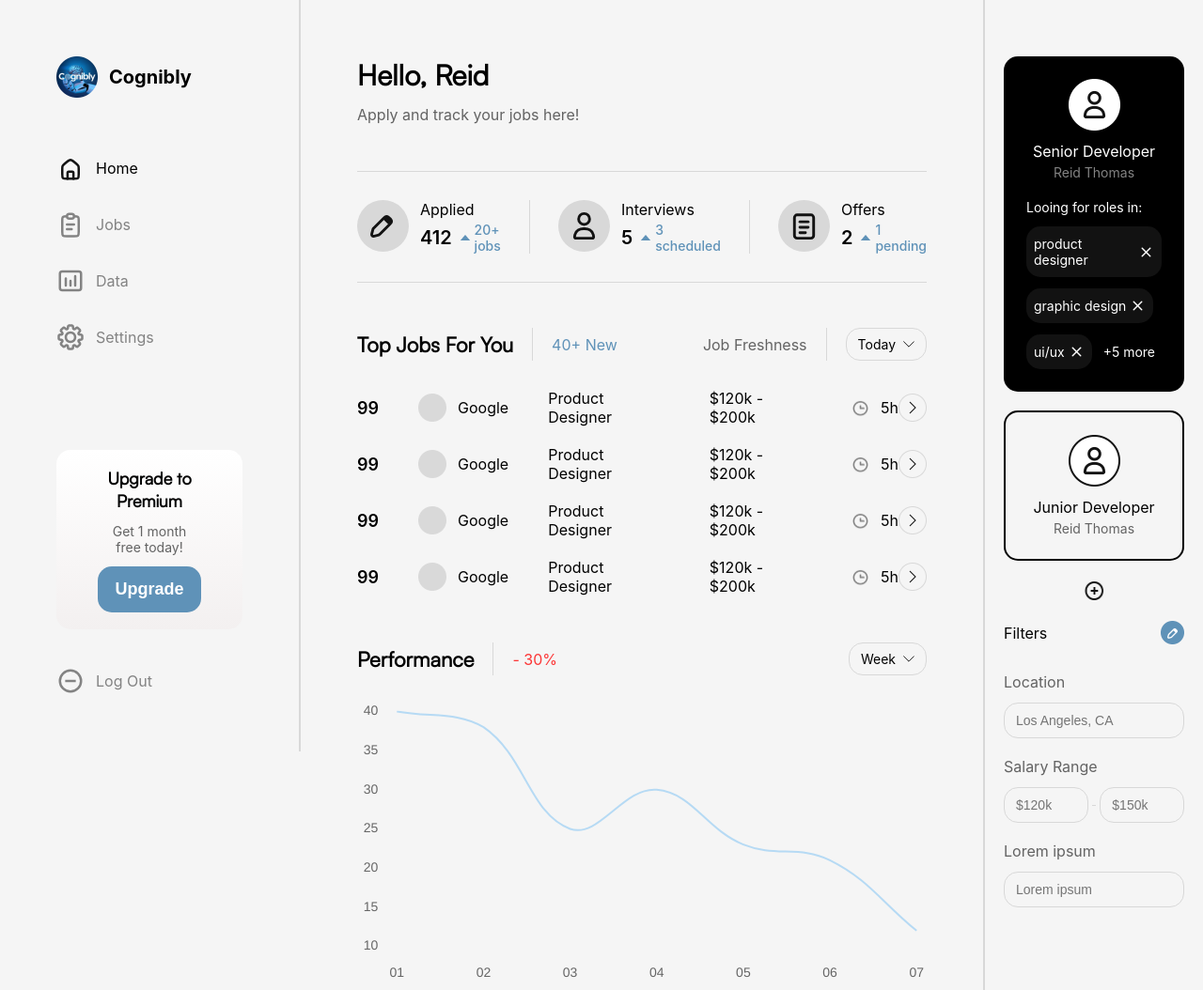
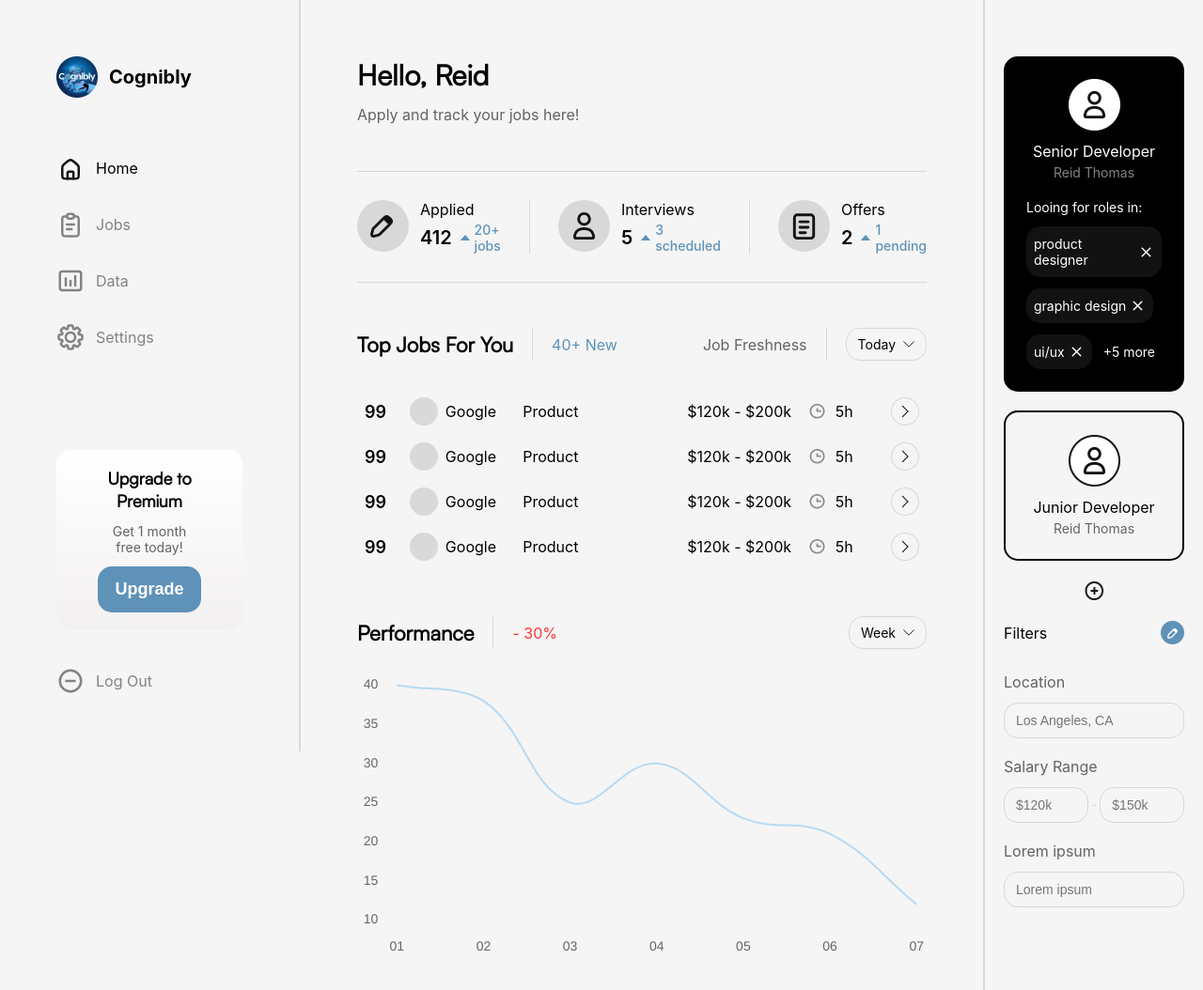
Before and after one commit to akechi0523/cognibly_frontend, a plain HTML site: page pages/dashboard/home.html in a window 1280 px wide. Shown: the top 1054 px of the page at 94% size. Drawn offline with nearby package versions, Linux system fonts and the light colour scheme.

Commit message:
dashboard home job table

```diff
--- a/css/home.css
+++ b/css/home.css
@@ -376,7 +376,7 @@ body {
 }
 
 .job {
-    display: flex;
+    display: none;
     justify-content: space-between;
     align-items: center;
     color: black;
@@ -389,21 +389,36 @@ body {
     align-items: center;
 }
 
-.job-id {
-    font-size: 18px;
-    font-weight: 600;
+table {
+    border-collapse: collapse;
+    table-layout: fixed;
+}
+td {
+    height: 40px;
+    padding: 4px 8px;
+    text-align: left;
+}
+
+td img {
+    vertical-align: top;
 }
 
 .company {
     display: flex;
-    gap: 12px;
     align-items: center;
 }
 
-.job-timeline {
-    display: flex;
-    gap: 12px;
-    align-items: center;
+
+.company img {
+    margin-right: 8px;
+}
+.job-timeline img {
+    margin-right: 5px;
+}
+
+.job-id {
+    font-size: 18px;
+    font-weight: 600;
 }
 
 .performance-percent {
@@ -751,4 +766,7 @@ input[type=text], textarea {
     .user {
         display: none;
     }
+    .job-table {
+        display: none;
+    }
 }
--- a/pages/dashboard/home.html
+++ b/pages/dashboard/home.html
@@ -368,6 +368,88 @@
                             </div>
                             <img width="30px" height="30px" src="../../images/arrow-right.png" alt="arrow">
                         </div>
+
+                        <div class="job-table">
+                            <table style="overflow-x: auto;">
+                                <col style="width: 8%;"/>
+                                <col style="width: 20%;"/>
+                                <col style="width: 30%;"/>
+                                <col style="width: 22%;"/>
+                                <col style="width: 15%;"/>
+                                <col style="width: 5%;"/>
+                                <tr>
+                                    <td class="job-id">99</td>
+                                    <td>
+                                        <div class="company">
+                                            <img style="margin-right: 8px;" width="30px" height="30px" src="../../images/social.png" alt="company-logo">
+                                            Google
+                                        </div>
+                                    </td>
+                                    <td><div>Product</div></td>
+                                    <td>$120k - $200k</td>
+                                    <td class="job-timeline">
+                                        <img width="19px" height="19px" src="../../images/clock-icon.png" alt="clock"> 5h
+                                    </td>
+                                    <td>
+                                        <img width="30px" height="30px" src="../../images/arrow-right.png" alt="arrow">
+                                    </td>
+                                </tr>
+                                <tr>
+                                    <td class="job-id">99</td>
+                                    <td>
+                                        <div class="company">
+                                            <img style="margin-right: 8px;" width="30px" height="30px" src="../../images/social.png" alt="company-logo">
+                                            Google
+                                        </div>
+                                    </td>
+                                    <td><div>Product </div></td>
+                                    <td>$120k - $200k</td>
+                                    <td class="job-timeline">
+                                        <img width="19px" height="19px" src="../../images/clock-icon.png" alt="clock"> 5h
+                                    </td>
+                                    <td>
+                                        <img width="30px" height="30px" src="../../images/arrow-right.png" alt="arrow">
+                                    </td>
+                                </tr>
+                                <tr>
+                                    <td class="job-id">99</td>
+                                    <td>
+                                        <div class="company">
+                                            <img style="margin-right: 8px;" width="30px" height="30px" src="../../images/social.png" alt="company-logo">
+                                            Google
+                                        </div>
+                                    </td>
+                                    <td><div>Product </div></td>
+                                    <td>$120k - $200k</td>
+                                    <td class="job-timeline">
+                                        <img width="19px" height="19px" src="../../images/clock-icon.png" alt="clock"> 5h
+                                    </td>
+                                    <td>
+                                        <img width="30px" height="30px" src="../../images/arrow-right.png" alt="arrow">
+                                    </td>
+                                </tr>
+                                <tr>
+                                    <td class="job-id">99</td>
+                                    <td>
+                                        <div class="company">
+                                            <img style="margin-right: 8px;" width="30px" height="30px" src="../../images/social.png" alt="company-logo">
+                                            Google
+                                        </div>
+                                    </td>
+                                    <td><div>Product </div></td>
+                                    <td>$120k - $200k</td>
+                                    <td class="job-timeline">
+                                        <img width="19px" height="19px" src="../../images/clock-icon.png" alt="clock"> 5h
+                                    </td>
+                                    <td>
+                                        <img width="30px" height="30px" src="../../images/arrow-right.png" alt="arrow">
+                                    </td>
+                                </tr>
+                            </table>
+                        </div>
+
+
+
                     </div>
                 </div>
                 <div class="performance">
```
Also changed, not shown: qwe.html (added, +81 -0 lines).
